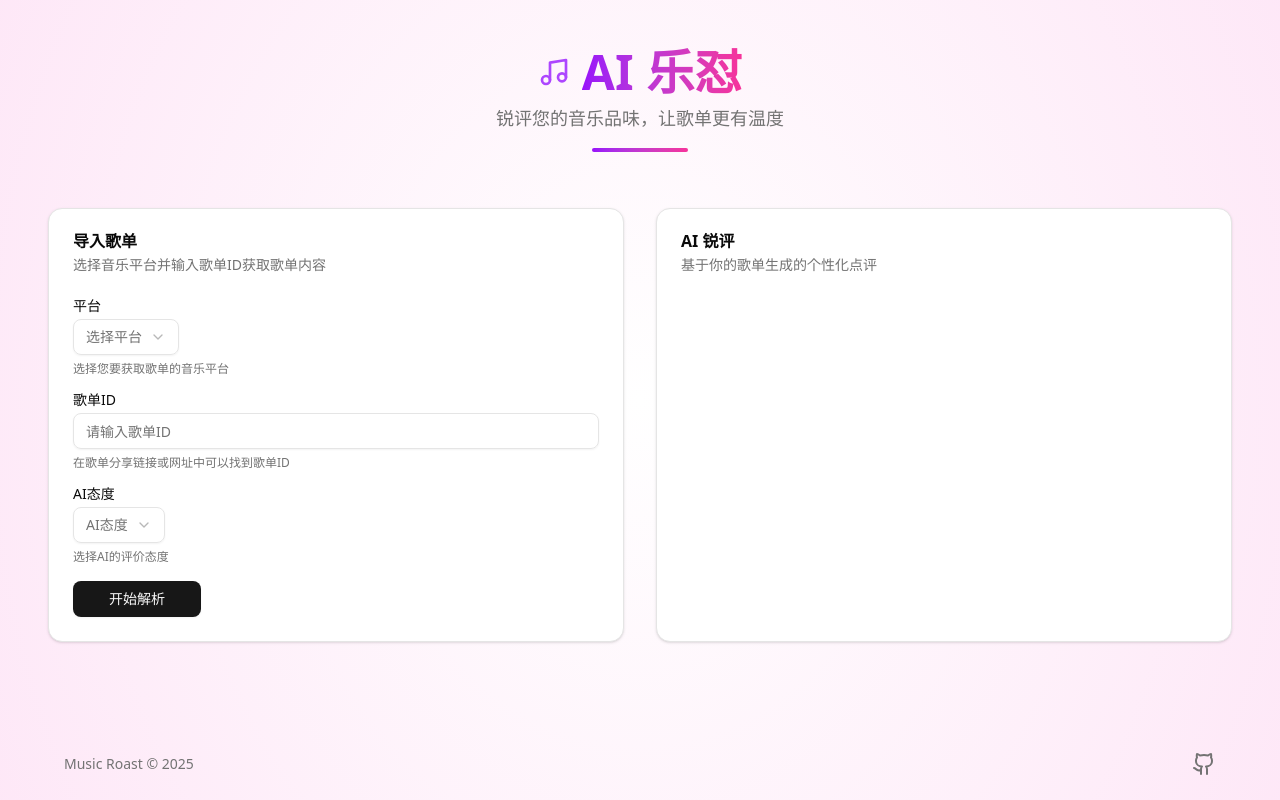
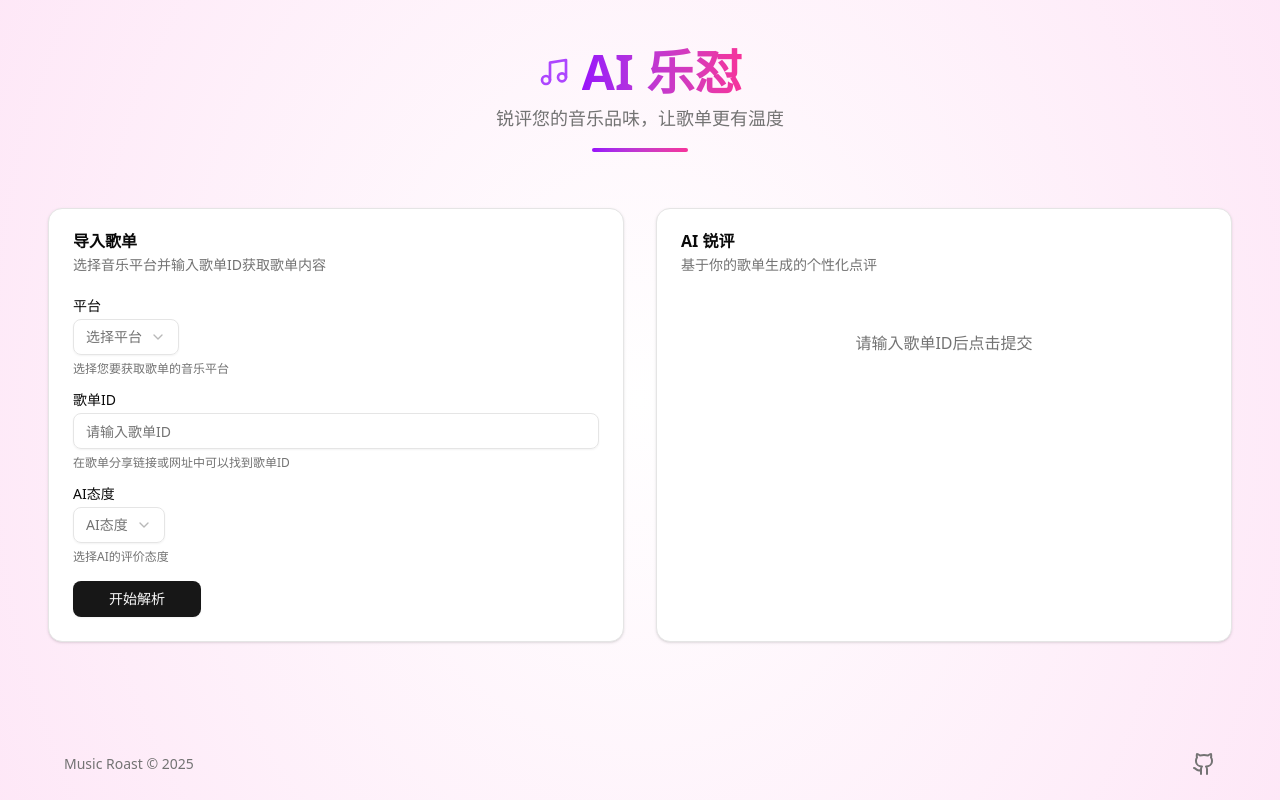
Before and after one commit to luckyabner/MusicRoast, a Next.js app: page / in a window 1280 px wide. Built offline with nearby package versions, Linux system fonts and the light colour scheme.

Commit message:
🐞 fix: add vercel proxy

```diff
--- a/src/components/AiResult.tsx
+++ b/src/components/AiResult.tsx
@@ -48,7 +48,11 @@ export default function AiResult({ result, isLoading = false, error = '' }: AiRe
 				<CardDescription>基于你的歌单生成的个性化点评</CardDescription>
 			</CardHeader>
 			<CardContent>
-				{isLoading && !result ? (
+				{!isLoading && !result ? (
+					<div className="flex items-center justify-center py-8">
+						<p className="text-muted-foreground">请输入歌单ID后点击提交</p>
+					</div>
+				) : isLoading && !result ? (
 					<div className="flex items-center justify-center py-8">
 						<div className="h-8 w-8 animate-spin rounded-full border-b-2 border-gray-900"></div>
 					</div>
--- a/src/lib/data.ts
+++ b/src/lib/data.ts
@@ -8,9 +8,7 @@ import axios from 'axios';
  */
 export async function fetchSongsList(platform: string, id: string) {
 	try {
-		const res = await axios.get(
-			`${process.env.NEXT_PUBLIC_MUSIC_API_URL}/music/songlist?server=${platform}&id=${id}`
-		);
+		const res = await axios.get(`/api/music/songlist?server=${platform}&id=${id}`);
 		return res.data;
 	} catch (e) {
 		console.log(e);
--- /dev/null
+++ b/vervel.json
@@ -0,0 +1,8 @@
+{
+	"rewrites": [
+		{
+			"source": "/api/:path*",
+			"destination": "${NEXT_PUBLIC_MUSIC_API_URL}/:path*"
+		}
+	]
+}
```
